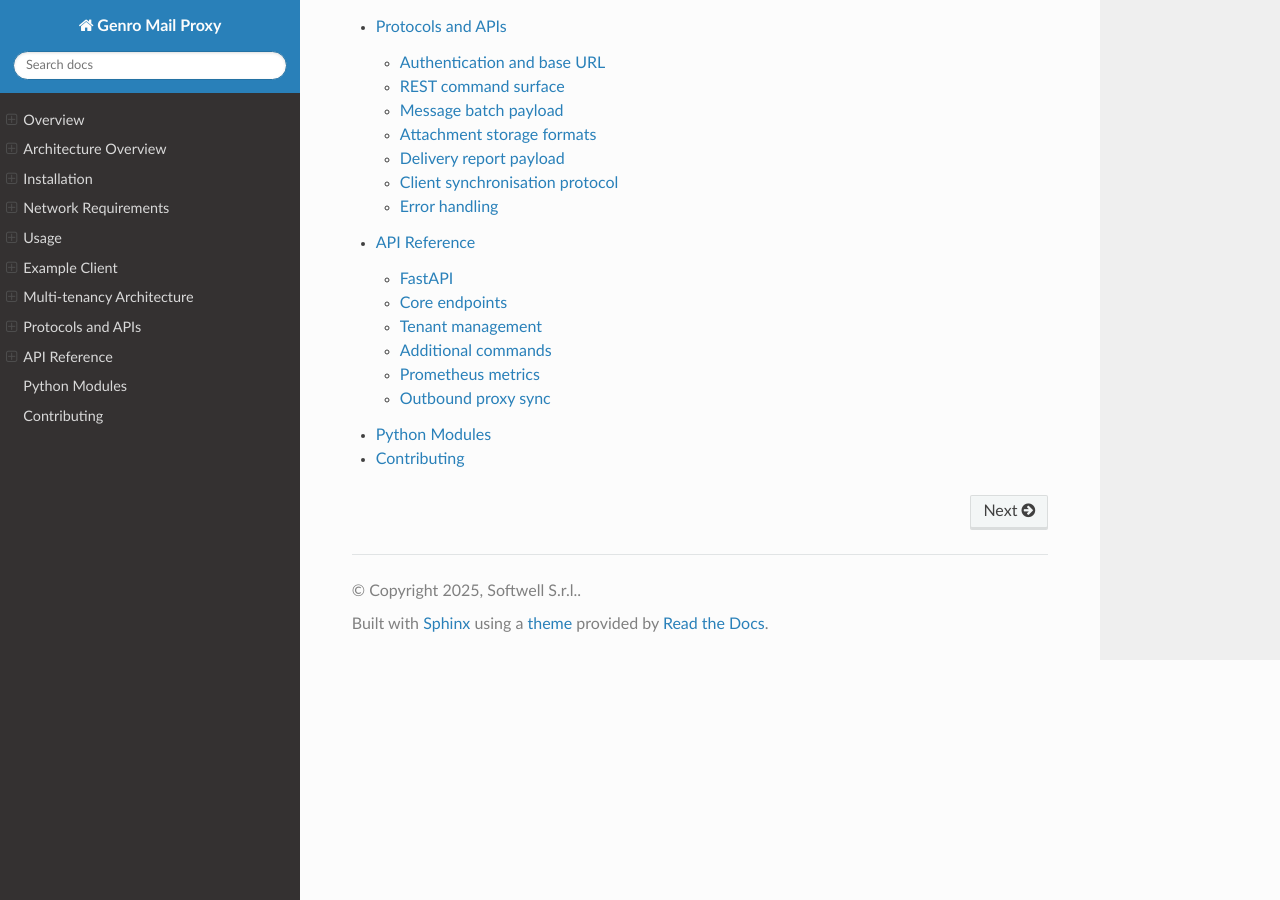
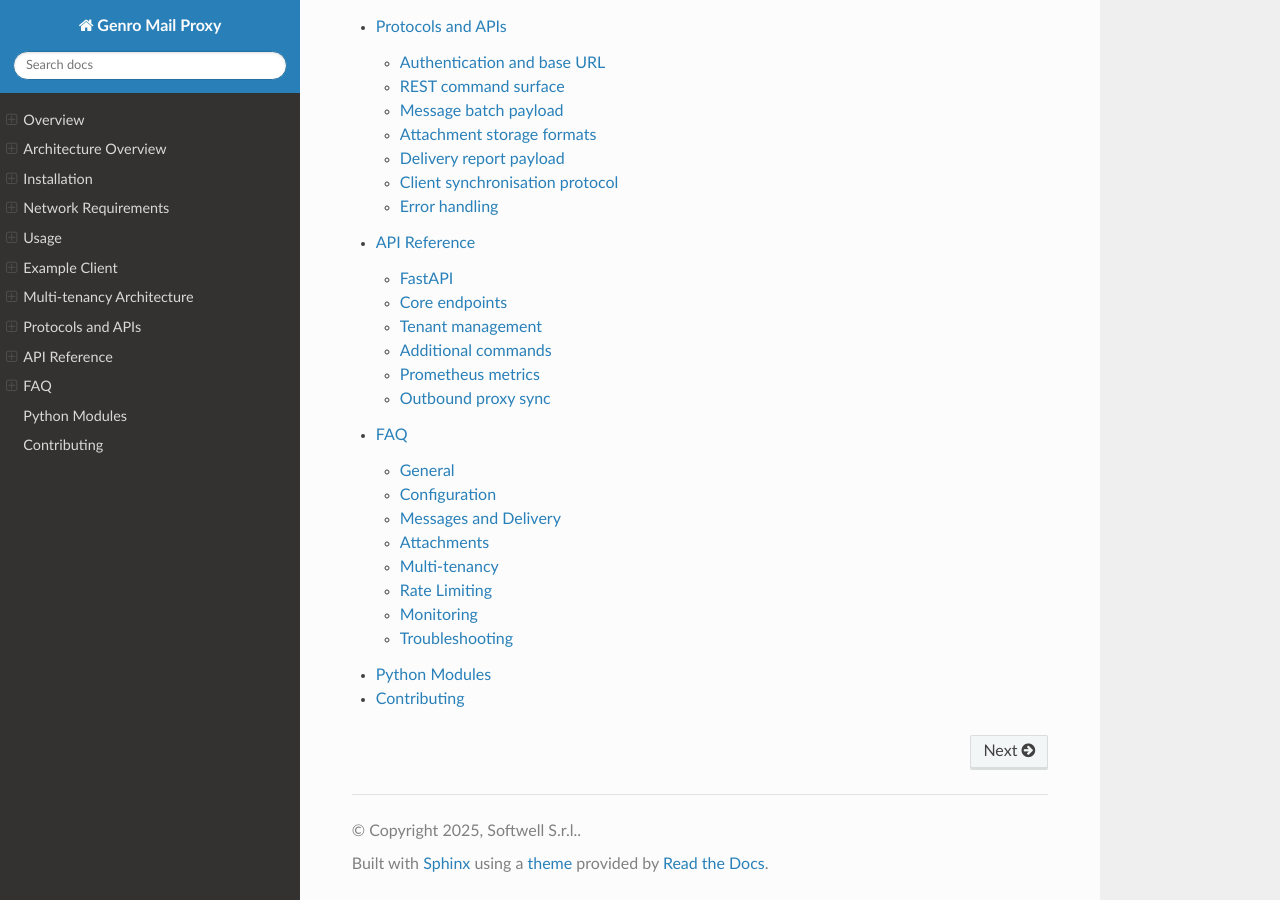
Before and after one commit to genropy/genro-mail-proxy, a Sphinx documentation site: the page built from docs/index.rst, in a window 1280 px wide and 900 px high, scrolled down 1825 px. Built offline with Sphinx 7.4.7 and the Read the Docs theme 3.1.0, drawn with Linux system fonts in a browser that asks for light colours; some of the changed lines change nothing that is shown.

Commit message:
docs: add FAQ section with common questions and troubleshooting

```diff
--- /dev/null
+++ b/docs/faq.rst
@@ -0,0 +1,199 @@
+
+FAQ
+===
+
+Frequently asked questions about genro-mail-proxy.
+
+General
+-------
+
+**What is genro-mail-proxy?**
+   A microservice that decouples email sending from your application. Instead of
+   connecting directly to SMTP servers, your app sends messages to the proxy via
+   REST API, and the proxy handles delivery with retry, rate limiting, and reporting.
+
+**Why use a mail proxy instead of direct SMTP?**
+   - **Speed**: Non-blocking async operations (32ms vs 620ms for direct SMTP)
+   - **Reliability**: Messages are persisted and retried automatically
+   - **Rate limiting**: Shared limits across all application instances
+   - **Monitoring**: Centralized Prometheus metrics
+   - **Priority queuing**: Urgent messages are sent first
+
+**What Python versions are supported?**
+   Python 3.10 and later.
+
+**What database does it use?**
+   SQLite via aiosqlite. The database stores messages, accounts, tenants, and
+   send logs. Use a persistent volume in production.
+
+Configuration
+-------------
+
+**How do I configure the service?**
+   Via ``config.ini`` file or environment variables prefixed with ``GMP_``.
+   Environment variables take precedence. See :doc:`usage` for details.
+
+**What's the difference between config.ini and environment variables?**
+   They're equivalent. Use ``config.ini`` for local development and environment
+   variables for Docker/Kubernetes deployments. All ``GMP_`` prefixed variables
+   map to config sections (e.g., ``GMP_DB_PATH`` → ``[storage] db_path``).
+
+**How do I secure the API?**
+   Set ``api_token`` in config or ``GMP_API_TOKEN`` environment variable. All
+   requests must include the ``X-API-Token`` header with this value.
+
+**Can I run multiple instances?**
+   Yes, but they must share the same SQLite database file. For high availability,
+   consider using a shared volume or migrating to PostgreSQL (future feature).
+
+Messages and Delivery
+---------------------
+
+**What happens if SMTP delivery fails?**
+   The message is retried with exponential backoff. After ``max_retries`` attempts,
+   it's marked as error and reported to your application via ``proxy_sync``.
+
+**How does priority work?**
+   Messages are processed in priority order (0=immediate, 1=high, 2=medium, 3=low).
+   Within the same priority, older messages are sent first (FIFO).
+
+**Can I schedule messages for future delivery?**
+   Yes. Set ``deferred_ts`` to a Unix timestamp. The message won't be sent until
+   that time.
+
+**How do I know if a message was delivered?**
+   The service posts delivery reports to your ``client_sync_url`` endpoint. Each
+   report includes ``sent_ts`` (success) or ``error_ts`` + ``error`` (failure).
+
+**What's the maximum message size?**
+   There's no hard limit, but large attachments impact memory. Use HTTP endpoints
+   or filesystem paths for large files instead of base64 encoding.
+
+Attachments
+-----------
+
+**What attachment sources are supported?**
+   - **base64**: Inline encoded content (``fetch_mode: "base64"``)
+   - **HTTP endpoint**: POST to configured URL (``fetch_mode: "endpoint"``)
+   - **HTTP URL**: Direct URL fetch (``fetch_mode: "http_url"``)
+   - **Filesystem**: Absolute or relative paths
+
+**How do I attach a file from my server?**
+   Use an HTTP endpoint that returns the file content::
+
+      {
+        "filename": "report.pdf",
+        "storage_path": "doc_id=123",
+        "fetch_mode": "endpoint"
+      }
+
+   Configure the endpoint in ``[attachments] http_endpoint``.
+
+**What's the MD5 cache marker?**
+   Include ``{MD5:hash}`` in the filename to enable caching::
+
+      report_{MD5:a1b2c3d4e5f6}.pdf
+
+   If the content is already cached with that hash, it won't be fetched again.
+   The marker is removed from the final filename.
+
+**How do I configure attachment caching?**
+   Set ``cache_disk_dir`` in the ``[attachments]`` section. Small files go to
+   memory cache, large files to disk. See :doc:`usage` for all cache options.
+
+Multi-tenancy
+-------------
+
+**What is multi-tenancy?**
+   The ability to serve multiple organizations (tenants) from a single instance.
+   Each tenant can have its own SMTP accounts and delivery report endpoint.
+
+**How do I create a tenant?**
+   POST to ``/tenant`` with the tenant configuration::
+
+      {
+        "id": "tenant-acme",
+        "name": "ACME Corp",
+        "client_sync_url": "https://acme.com/mail-reports"
+      }
+
+**Can tenants share SMTP accounts?**
+   No. Each account belongs to one tenant (via ``tenant_id``). This ensures
+   isolation and separate rate limiting.
+
+**How are delivery reports routed?**
+   Reports are sent to the tenant's ``client_sync_url`` if configured, otherwise
+   to the global ``client_sync_url``.
+
+Rate Limiting
+-------------
+
+**How does rate limiting work?**
+   Each SMTP account can have limits per minute, hour, and day. When a limit is
+   reached, messages are deferred (not rejected) and retried later.
+
+**What happens when rate limited?**
+   The message stays in queue with a ``deferred_ts`` timestamp. It will be
+   retried when the rate limit window passes.
+
+**Can I disable rate limiting?**
+   Yes. Don't set any ``limit_per_*`` fields when creating the account, or set
+   them to 0.
+
+**Are rate limits per-instance or global?**
+   Global. All instances sharing the same database see the same send counts.
+
+Monitoring
+----------
+
+**What metrics are available?**
+   - ``asyncmail_sent_total{account_id}``: Successfully sent messages
+   - ``asyncmail_errors_total{account_id}``: Failed messages
+   - ``asyncmail_deferred_total{account_id}``: Rate-limited messages
+   - ``asyncmail_rate_limited_total{account_id}``: Rate limit hits
+   - ``asyncmail_pending_messages``: Current queue size
+
+**How do I access metrics?**
+   GET ``/metrics`` returns Prometheus exposition format. No authentication
+   required for this endpoint (configure your firewall appropriately).
+
+**How do I check service health?**
+   GET ``/status`` returns ``{"ok": true}`` if the service is running.
+
+Troubleshooting
+---------------
+
+**Messages aren't being sent**
+   1. Check ``/status`` endpoint is responding
+   2. Verify ``scheduler_active`` is true (or call ``/commands/activate``)
+   3. Check SMTP account credentials with ``GET /accounts``
+   4. Look for errors in logs or ``GET /messages``
+
+**Rate limiting is too aggressive**
+   Increase ``limit_per_minute``, ``limit_per_hour``, or ``limit_per_day`` on
+   the SMTP account. Or add more accounts to distribute the load.
+
+**Delivery reports aren't arriving**
+   1. Verify ``client_sync_url`` is configured and reachable
+   2. Check authentication (``client_sync_user``/``password`` or ``token``)
+   3. Ensure your endpoint returns HTTP 200 with valid JSON
+
+**Attachments fail to fetch**
+   1. Check ``fetch_mode`` matches the ``storage_path`` format
+   2. Verify HTTP endpoint is reachable (for ``endpoint`` mode)
+   3. Check filesystem permissions (for absolute/relative paths)
+   4. Increase ``attachment_timeout`` if fetches are timing out
+
+**Database is locked**
+   SQLite doesn't handle high concurrency well. Options:
+
+   - Reduce ``batch_size_per_account``
+   - Increase ``send_loop_interval``
+   - Use a single instance instead of multiple
+
+**Memory usage is high**
+   Large attachments are held in memory. Mitigations:
+
+   - Enable disk cache (``cache_disk_dir``)
+   - Use smaller ``cache_memory_max_mb``
+   - Avoid base64 for large files; use HTTP endpoints instead
--- a/docs/index.rst
+++ b/docs/index.rst
@@ -22,5 +22,6 @@ Prometheus metrics, and a FastAPI control plane.
    multi_tenancy
    protocol
    api_reference
+   faq
    modules
    contributing
```
